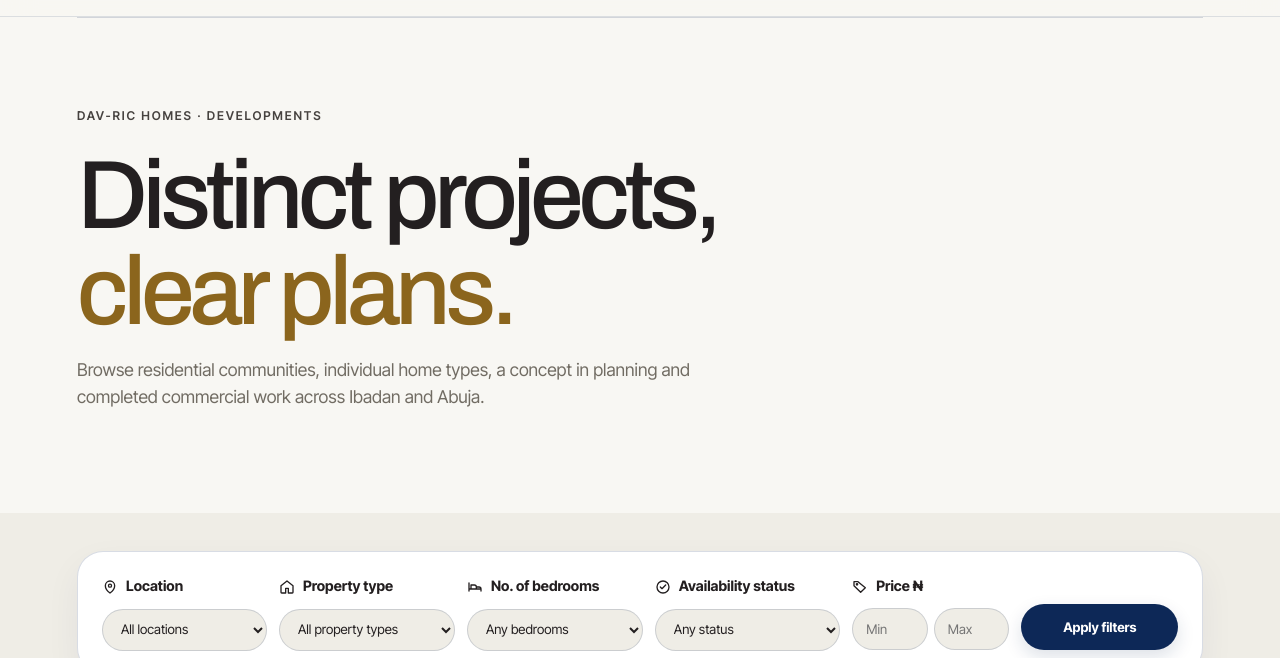
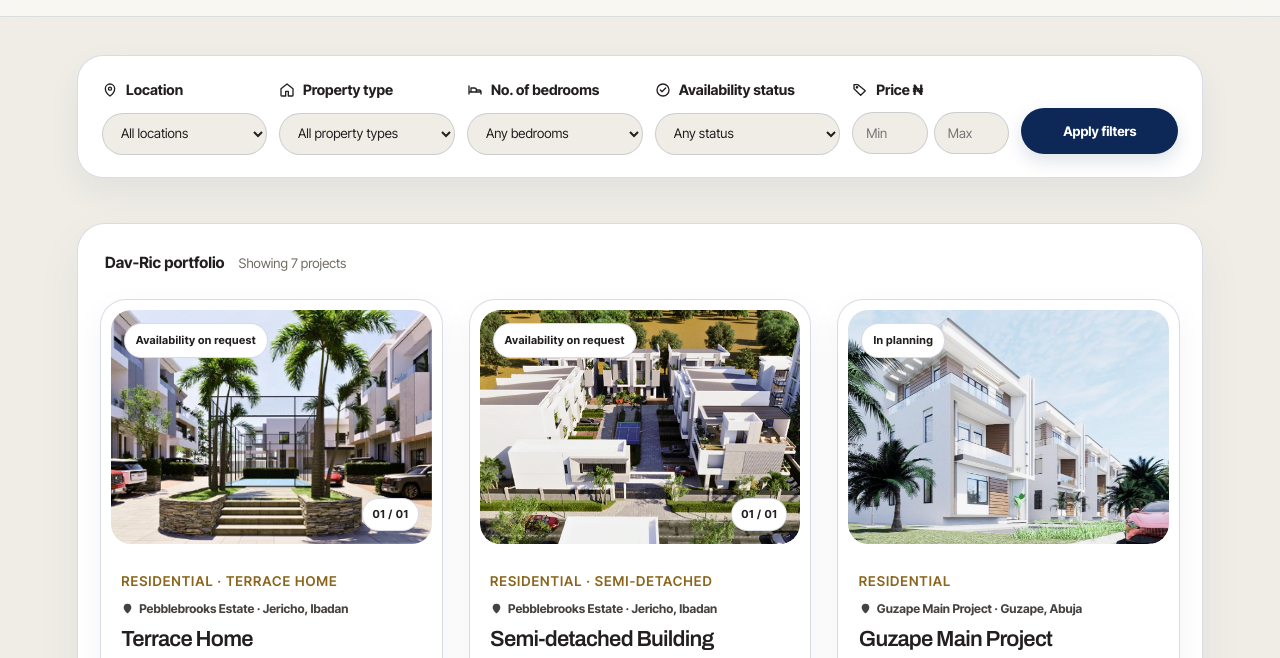
Before and after one commit to Davric2026/davric-homes-website, a plain HTML site: page developments.html in a window 1280 px wide. Shown: the part 71-729 px from the top of the page. Drawn offline with Linux system fonts and the light colour scheme.

Commit message:
Remove developments intro block

```diff
--- a/developments.html
+++ b/developments.html
@@ -178,7 +178,7 @@
     </nav>
 
     <main id="main" class="developments-page">
-      <header class="developments-page-intro shell" data-reveal><p class="eyebrow eyebrow-dark">Dav-Ric Homes · Developments</p><h1 id="projects-title">Distinct projects,<br /><span>clear plans.</span></h1><p>Browse residential communities, individual home types, a concept in planning and completed commercial work across Ibadan and Abuja.</p></header>
+      <h1 class="sr-only" id="projects-title">Developments</h1>
       <section class="projects-section section-mist" id="developments" aria-labelledby="projects-title">
         <div class="shell">
           <details class="project-filter-disclosure" id="project-filter-disclosure" open>
```
